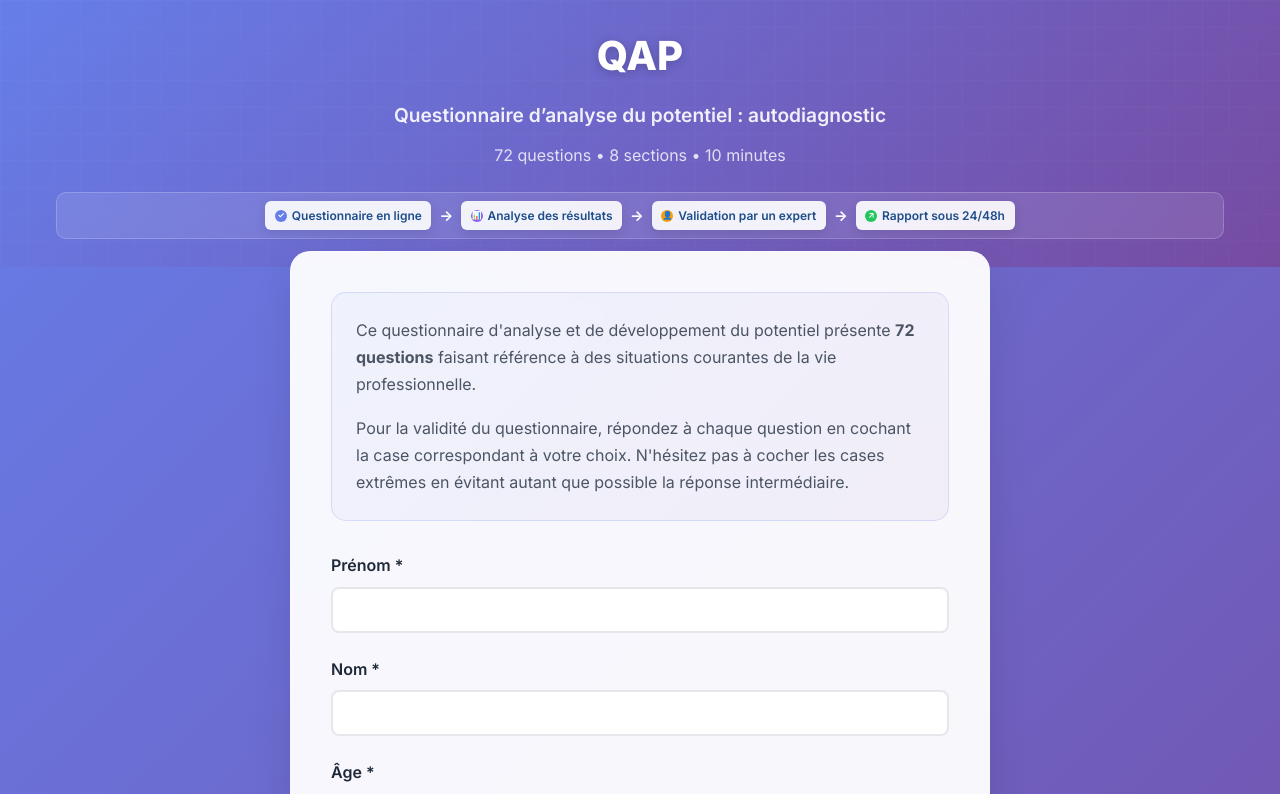
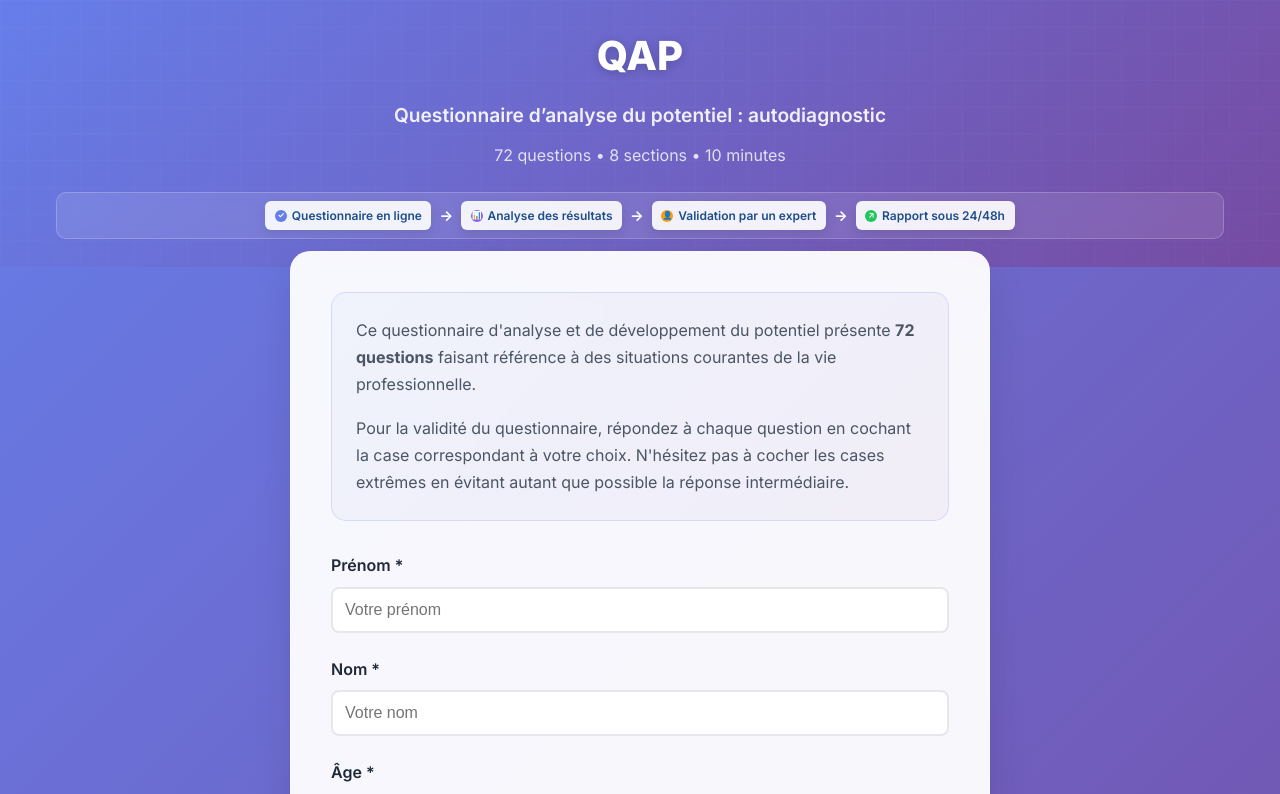
Before and after one commit to tirones-123/questionnaire-rh, a Next.js app: page / in a window 1280 px wide. Shown: the top 794 px of the page. Built offline with nearby package versions, Linux system fonts and the light colour scheme.

Commit message:
questionnairefin

```diff
--- a/pages/index.tsx
+++ b/pages/index.tsx
@@ -307,6 +307,7 @@ export default function Home() {
               className="input-field"
               required
               autoComplete="given-name"
+              placeholder="Votre prénom"
             />
           </div>
 
@@ -322,6 +323,7 @@ export default function Home() {
               className="input-field"
               required
               autoComplete="family-name"
+              placeholder="Votre nom"
             />
           </div>
 
```
